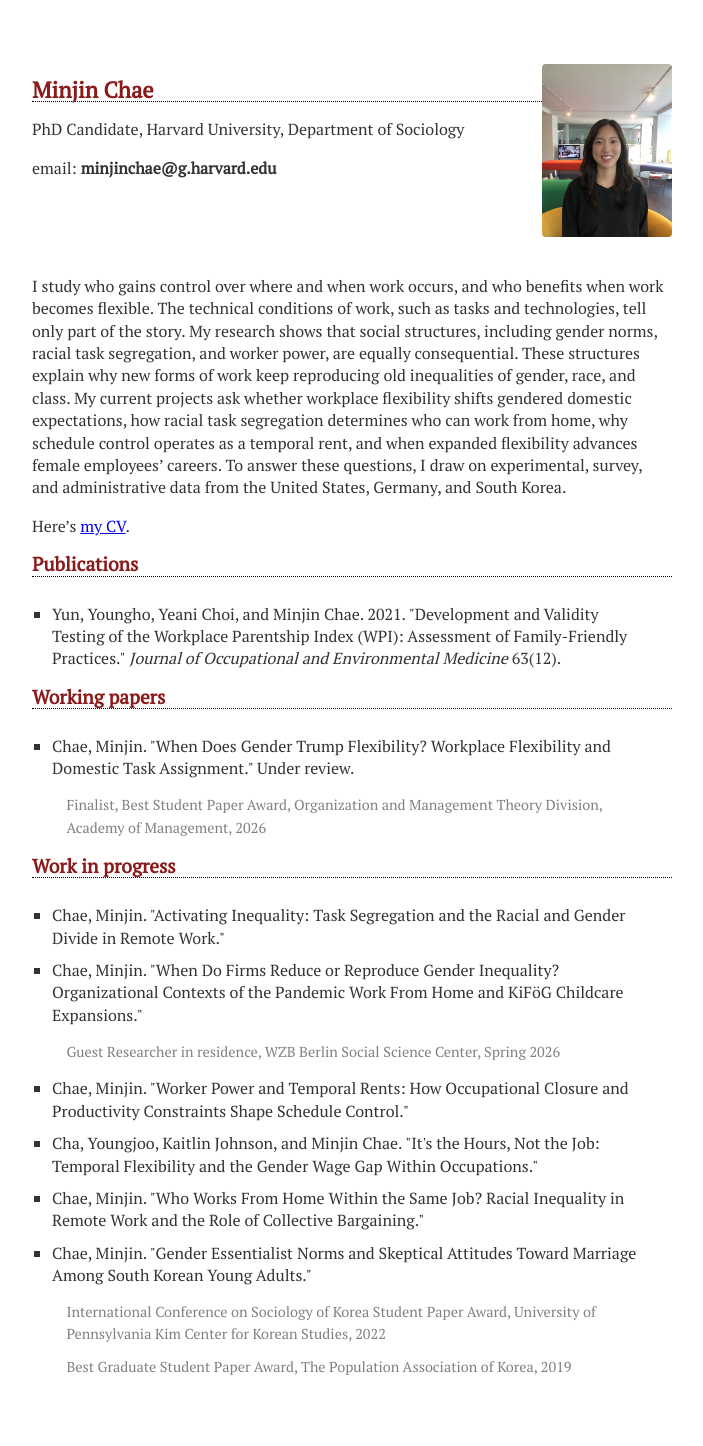
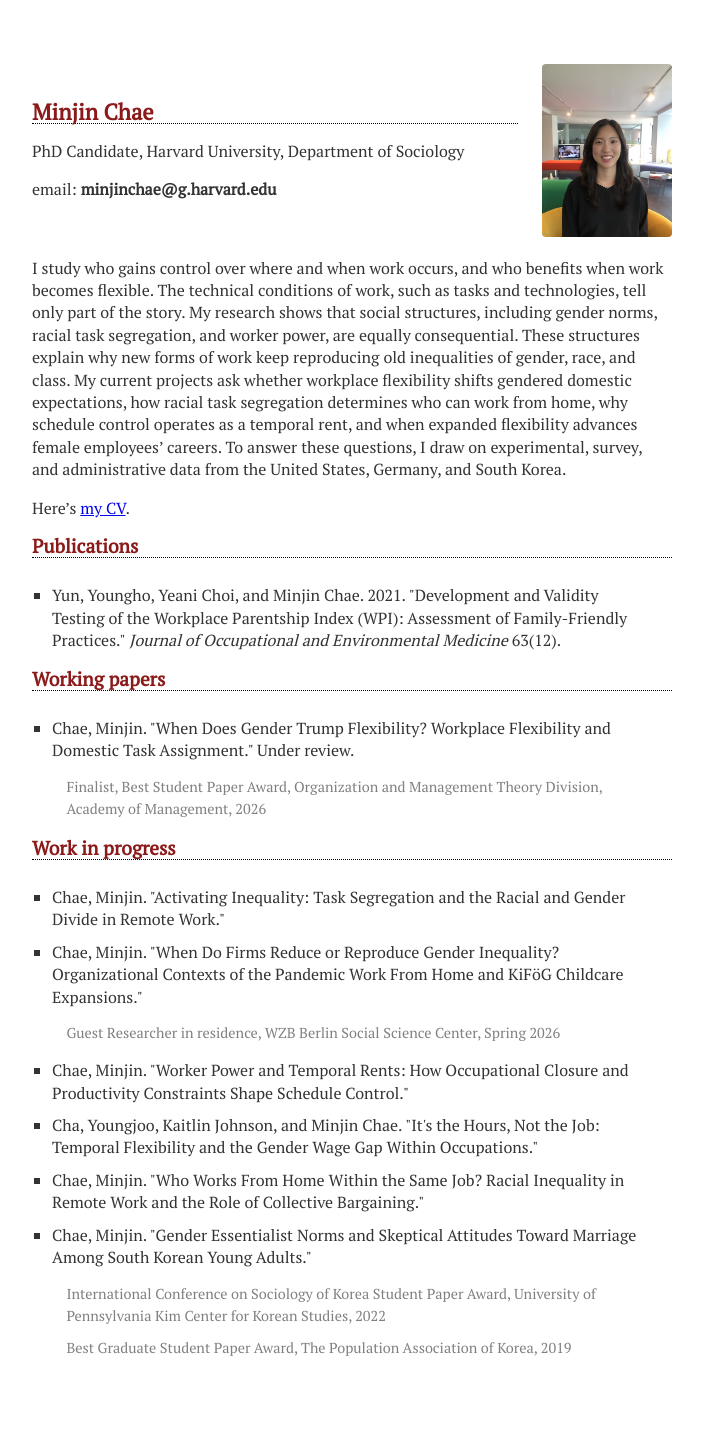
Before and after one commit to chaeminjin/chaeminjin.github.io, a Jekyll site: the page built from index.md, in a window 1280 px wide. Shown: the whole page, without its empty margins (288-991 px from the left). Built offline with Jekyll 4.4.1, drawn with Linux system fonts in a browser that asks for light colours.

Commit message:
Replace float header with flex layout
Put the headshot in a flex row beside the name, title, and email so the
text is vertically centered against the photo and the bio starts right
after the header block. Removes the large gap the previous float plus
clear approach left between the email line and the bio. Mobile stacks
the photo above the text.

Co-Authored-By: Claude Opus 5 <noreply@anthropic.com>

```diff
--- a/index.md
+++ b/index.md
@@ -3,17 +3,16 @@ layout: default
 title: Minjin Chae
 ---
 
-<div class="headshotDiv">
-  <img src="profile_small.jpg" alt="Headshot" class="headshot">
+<div class="header">
+  <div class="headerText">
+    <h1>Minjin Chae</h1>
+    <p>PhD Candidate, Harvard University, Department of Sociology</p>
+    <p>email: <strong>minjinchae@g.harvard.edu</strong></p>
+  </div>
+  <div class="headshotDiv">
+    <img src="profile_small.jpg" alt="Headshot" class="headshot">
+  </div>
 </div>
-
-# Minjin Chae
-
-PhD Candidate, Harvard University, Department of Sociology
-
-email: **minjinchae@g.harvard.edu**
-
-<div class="clearfloat"></div>
 
 I study who gains control over where and when work occurs, and who benefits when work becomes flexible. The technical conditions of work, such as tasks and technologies, tell only part of the story. My research shows that social structures, including gender norms, racial task segregation, and worker power, are equally consequential. These structures explain why new forms of work keep reproducing old inequalities of gender, race, and class. My current projects ask whether workplace flexibility shifts gendered domestic expectations, how racial task segregation determines who can work from home, why schedule control operates as a temporal rent, and when expanded flexibility advances female employees' careers. To answer these questions, I draw on experimental, survey, and administrative data from the United States, Germany, and South Korea.
 
--- a/style.css
+++ b/style.css
@@ -24,30 +24,46 @@ h3 { font-size: 110%; }
 h4 { font-size: 105%; }
 h5 { font-size: 100%; }
 
+.header {
+    display: flex;
+    align-items: center;
+    gap: 1.5em;
+    margin-bottom: 1.2em;
+}
+
+.headerText {
+    flex: 1;
+    min-width: 0;
+}
+
+.headerText h1 {
+    margin-top: 0;
+}
+
+.headerText p:last-child {
+    margin-bottom: 0;
+}
+
 .headshotDiv {
-    float: right;
-    margin: 0 0 1em 1.5em;
+    flex: none;
 }
 
 .headshot {
     width: 130px;
     height: auto;
     border-radius: 4px;
-}
-
-.clearfloat {
-    clear: both;
+    display: block;
 }
 
 @media (max-width: 600px) {
-    .headshotDiv {
-        float: none;
-        margin: 0 auto 1em auto;
-        text-align: center;
+    .header {
+        flex-direction: column-reverse;
+        align-items: center;
+        gap: 1em;
     }
     .headshot {
-        width: 60%;
-        max-width: 200px;
+        width: 45vw;
+        max-width: 180px;
     }
 }
 
```
